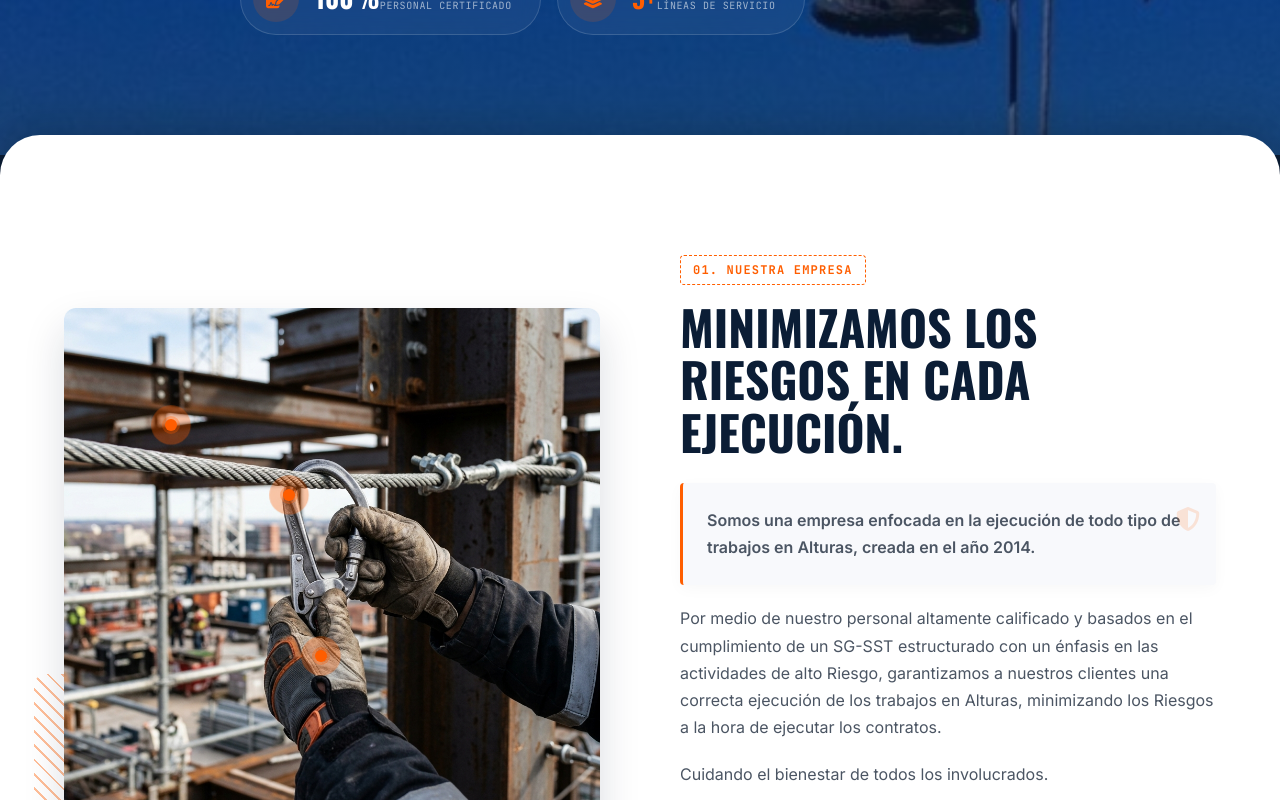
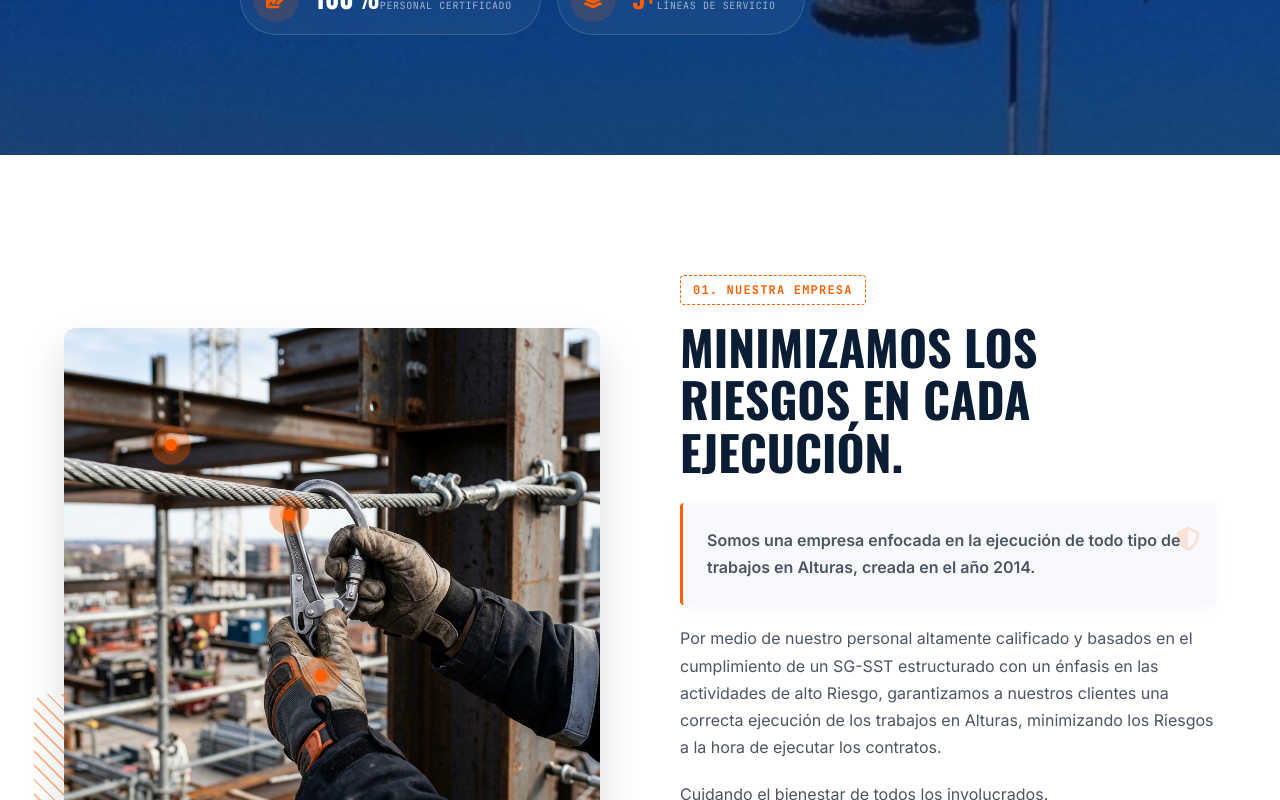
Before and after one commit to dpc2802/ESP_EN_ALTURAS, a Next.js app: page / in a window 1280 px wide. Shown: the part 900-1700 px from the top of the page. Built offline with nearby package versions, Linux system fonts and the light colour scheme.

Commit message:
fix: set viewport theme-color to fix Safari top and bottom bar colors

```diff
--- a/src/app/globals.css
+++ b/src/app/globals.css
@@ -393,11 +393,6 @@ nav a:hover { color: var(--orange); }
   padding: 120px 0;
   overflow: hidden;
   background: var(--white);
-  border-radius: 40px;
-  margin: -20px 0; /* slight overlap */
-  position: relative;
-  z-index: 10;
-  box-shadow: 0 -10px 40px rgba(0,0,0,0.1), 0 10px 40px rgba(0,0,0,0.1);
 }
 .about-grid {
   display: grid;
@@ -706,11 +701,6 @@ nav a:hover { color: var(--orange); }
 .benefits {
   padding: 120px 0;
   background: var(--white);
-  border-radius: 40px;
-  margin: -20px 0;
-  position: relative;
-  z-index: 10;
-  box-shadow: 0 -10px 40px rgba(0,0,0,0.1), 0 10px 40px rgba(0,0,0,0.1);
 }
 .text-center { text-align: center; margin: 0 auto 60px; }
 
--- a/src/app/layout.js
+++ b/src/app/layout.js
@@ -14,6 +14,10 @@ const inter = Inter({
   variable: "--font-inter",
   display: "swap",
 });
+
+export const viewport = {
+  themeColor: "#0b1d35",
+};
 
 export const metadata = {
   metadataBase: new URL("https://esp-en-alturas.vercel.app"),
```
